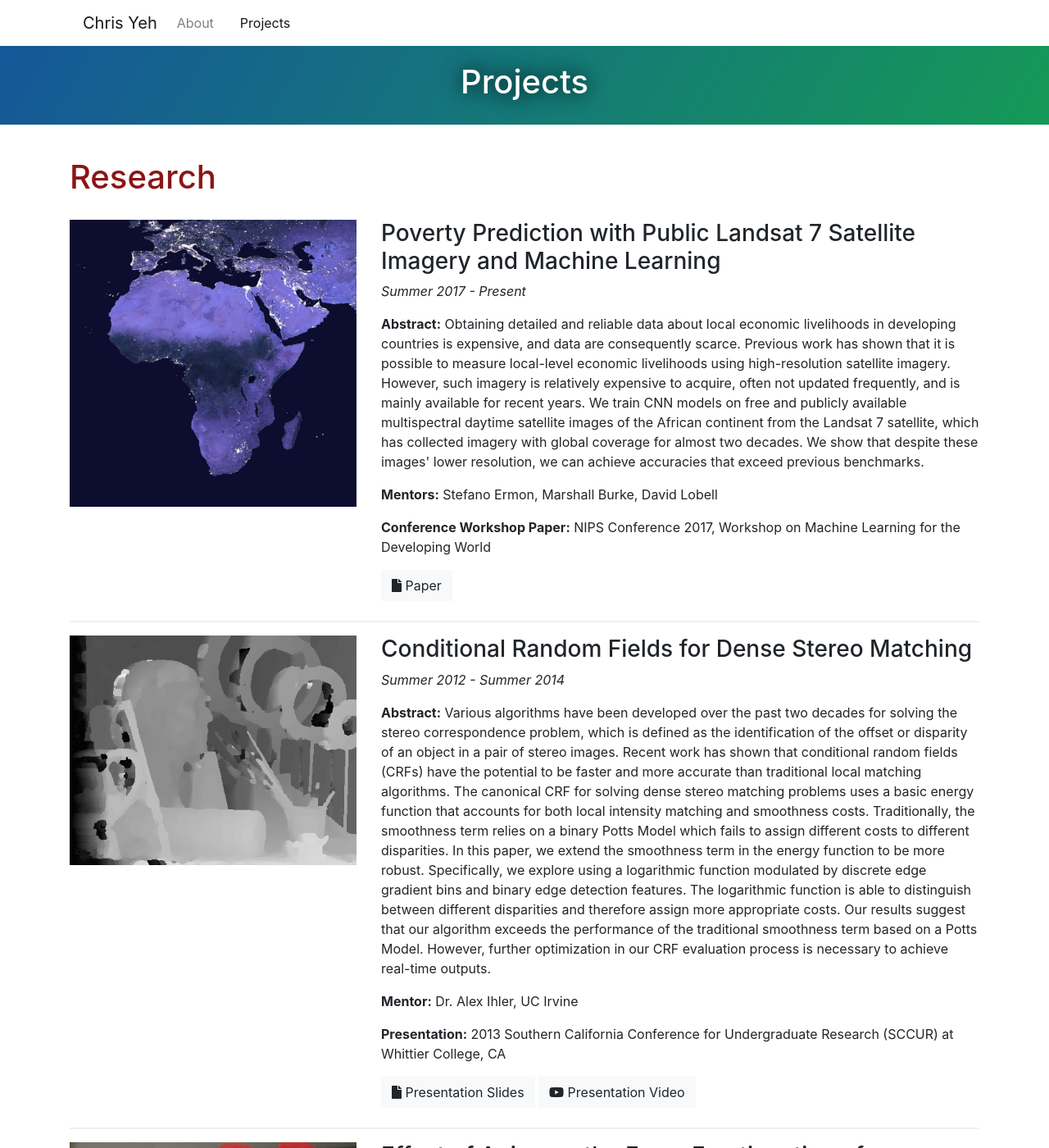
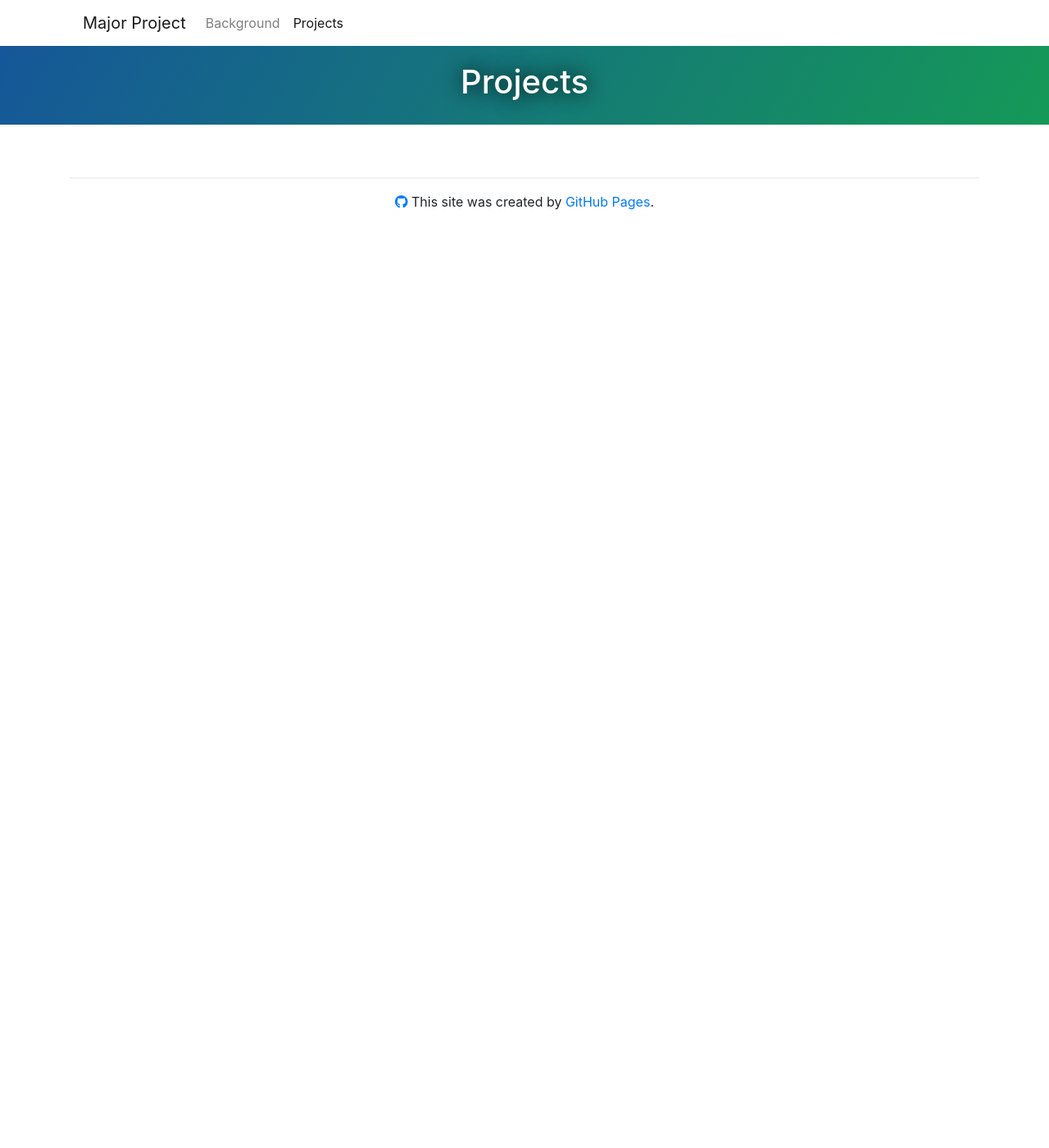
Before and after one commit to joe019/Extending-SDN-functionalities-of-ns-3, a Jekyll site: the page built from docs/implementation.md, in a window 1280 px wide and 1400 px high. Shown: the whole window at 82% size. Built offline with Jekyll 4.4.1, drawn with Linux system fonts in a browser that asks for light colours; nearby versions of some CDN libraries; some of the changed text lies outside the part shown.

```diff
--- a/docs/_config.yml
+++ b/docs/_config.yml
@@ -1,6 +1,6 @@
 # theme: jekyll-theme-cayman
-title: Chris Yeh
-description: Stanford University, Class of 2018
+title: Major Project
+description: NITK CSE 2018-'19
 
 highlighter: rouge
 
--- a/docs/_includes/footer.html
+++ b/docs/_includes/footer.html
@@ -1,6 +1,6 @@
 <footer class="site-footer text-center">
   <hr>
   <a href="{{ site.github.repository_url }}"><i class="fab fa-github"></i></a>
-  <span class="site-footer-credits">This page was generated by <a href="https://pages.github.com">GitHub Pages</a>.</span>
-  <div>&copy; Christopher Yeh, 2019</div>
+  <span class="site-footer-credits">This site was created by <a href="https://pages.github.com">GitHub Pages</a>.</span>
+  <!-- <div>&copy; Christopher Yeh, 2019</div> -->
 </footer>
--- a/docs/_includes/header.html
+++ b/docs/_includes/header.html
@@ -6,15 +6,15 @@
     <div class="row">
       <div class="col-12 col-md-4 col-lg-3 mb-3 mb-md-0">
         <!-- TODO: vertically center align this -->
-        <img id="profile-pic" src="{{ site.baseurl }}/images/chrisyeh_700px_square.jpg">
+        <img id="profile-pic" src="{{ site.baseurl }}/images/nitk_logo.png">
       </div>
       <div class="col-12 col-md-8 col-lg-9">
-        <h1>Chris Yeh</h1>
-        <h2>Stanford University | CS | 2019</h2>
+        <h1>Extending SDN functionality in ns-3</h1>
+        <!-- <h2>Stanford University | CS | 2019</h2> -->
 
         <!-- Contact -->
         <ul class="contact list-inline banner-social-buttons">
-          <li class="list-inline-item">
+<!--           <li class="list-inline-item">
             <a class="btn btn-secondary" href="https://drive.google.com/file/d/0B-7rmGyO0CsvVEhxXzRiQVZhUXc/view">
               <i class="far fa-file-pdf"></i> Resume
             </a>
@@ -28,9 +28,9 @@
             <a class="btn btn-secondary" href="https://www.linkedin.com/in/chrisyeh96">
               <i class="fab fa-linkedin"></i> LinkedIn
             </a>
-          </li>
+          </li> -->
           <li class="list-inline-item">
-            <a class="btn btn-secondary" href="https://www.github.com/chrisyeh96">
+            <a class="btn btn-secondary" href="https://github.com/joe019/Extending-SDN-functionality-in-ns-3">
               <i class="fab fa-github"></i> GitHub
             </a>
           </li>
--- a/docs/about.md
+++ b/docs/background.md
@@ -1,9 +1,9 @@
 ---
-title: About
+title: Background
 layout: default
 ---
 
-<div class="row content-row">
+<!-- <div class="row content-row">
 <div class="col-12 col-sm-4">
     <img src="{{ site.baseurl }}/images/bio.jpg">
 </div>
@@ -19,4 +19,4 @@
 
     <p>Despite my efforts thus far, every day at Stanford I am reminded of just how little knowledge I really know and how many global problems there are waiting to be solved. Yet, my thirst for problem solving is exactly what drives me day in and day out to excel in my classes. Someday, what I learn about data mining will help me fight human trafficking, what I learn about optimization will create energy-efficient energy grids, and what I learn about computer vision will help self-driving cars prevent fatal car accidents. My dreams remain huge, and even though the steps now are no longer so easy, I am rising to this challenge.</p>
 </div>
-</div>
+</div> -->
--- a/docs/projects.md
+++ b/docs/implementation.md
@@ -5,9 +5,9 @@
 ---
 
 <!-- Research -->
-<h1 class="section-title">Research</h1>
+<!-- <h1 class="section-title">Research</h1> -->
 
-<div class="row content-row">
+<!-- <div class="row content-row">
 <div class="col-12 col-sm-4 image-wrapper">
     <img src="{{ site.baseurl }}/images/research_poverty_ermon.jpg">
 </div>
@@ -23,8 +23,8 @@
 </div>
 </div>
 <hr>
-
-<div class="row content-row">
+ -->
+<!-- <div class="row content-row">
 <div class="col-12 col-sm-4 image-wrapper">
     <img src="{{ site.baseurl }}/images/research_stereo_ihler.png">
 </div>
@@ -43,8 +43,8 @@
 </div>
 </div>
 <hr>
-
-<div class="row content-row">
+ -->
+<!-- <div class="row content-row">
 <div class="col-12 col-sm-4">
     <img src="{{ site.baseurl }}/images/research_foam_tanner.jpg">
 </div>
@@ -57,9 +57,9 @@
     <p><span class="bold">Presentation:</span> 43rd American Chemistry Society Western Regional Meeting, Pasadena, CA</p>
 </div>
 </div>
-
+ -->
 <!-- Experience -->
-<h1 class="section-title">Experience</h1>
+<!-- <h1 class="section-title">Experience</h1>
 
 <div class="row content-row">
 <div class="col-12 col-sm-4">
@@ -84,9 +84,9 @@
 </div>
 </div>
 <hr>
-
+ -->
 <!-- Projects -->
-<h1 class="section-title">Projects</h1>
+<!-- <h1 class="section-title">Projects</h1>
 
 <div class="row content-row">
 <div class="col-12 col-sm-4">
@@ -129,3 +129,4 @@
     </a>
 </div>
 </div>
+ -->
```
Also changed, not shown: docs/README.md (deleted), docs/images/nitk_logo.png (added), 1 other file.
